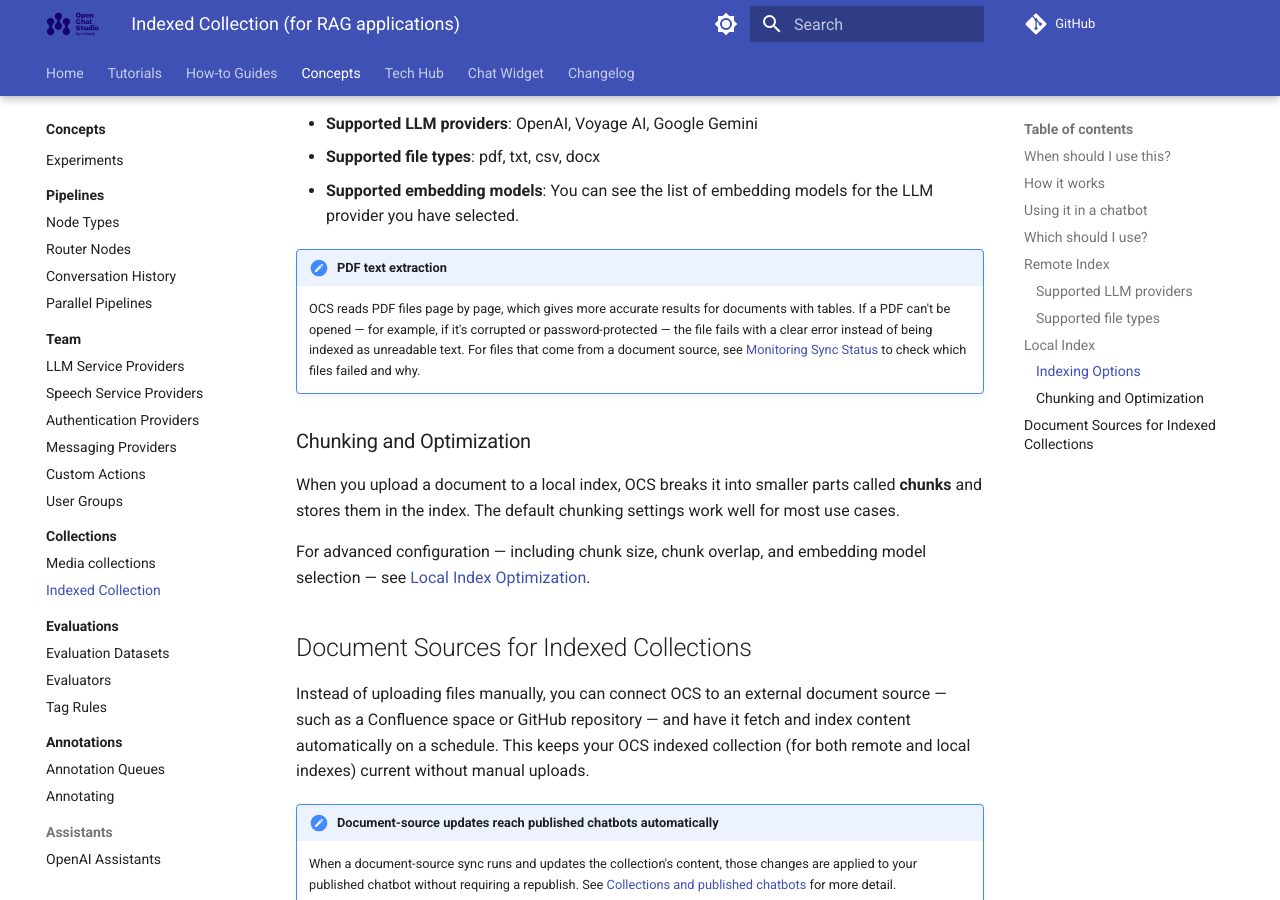
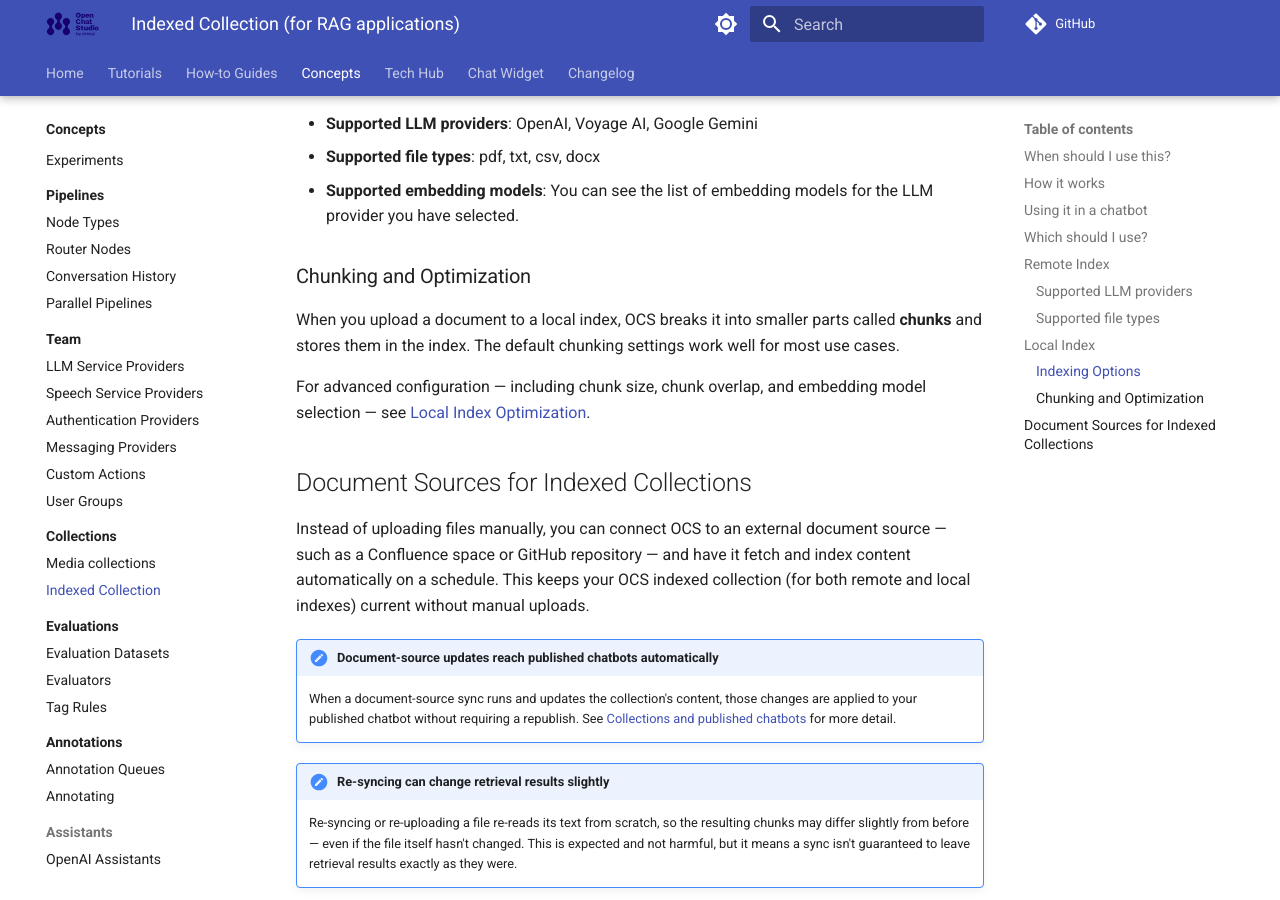
Before and after one commit to dimagi/open-chat-studio-docs, an MkDocs documentation site: the page built from docs/concepts/collections/indexed.md, in a window 1280 px wide and 900 px high, scrolled down 2353 px. Built offline with MkDocs 1.6.1 and Material for MkDocs 9.7.7, drawn with Linux system fonts in a browser that asks for light colours; a script that is not in the unit is left out; comment, search, counter and statistics services are not loaded.

Commit message:
remove PDF text extraction note from indexed collections page
Co-authored-by: Chris Smit <64970009+SmittieC@users.noreply.github.com>

Co-Authored-By: Claude Opus 5 (1M context) <noreply@anthropic.com>

```diff
--- a/docs/concepts/collections/indexed.md
+++ b/docs/concepts/collections/indexed.md
@@ -69,9 +69,6 @@ Local indexes are hosted and managed by OCS. When you create a local index, you
 - **Supported file types**: pdf, txt, csv, docx
 - **Supported embedding models**: You can see the list of embedding models for the LLM provider you have selected.
 
-!!! note "PDF text extraction"
-    OCS reads PDF files page by page, which gives more accurate results for documents with tables. If a PDF can't be opened — for example, if it's corrupted or password-protected — the file fails with a clear error instead of being indexed as unreadable text. For files that come from a document source, see [Monitoring Sync Status](../../how-to/document_sources.md#monitoring-sync-status) to check which files failed and why.
-
 ### Chunking and Optimization
 
 When you upload a document to a local index, OCS breaks it into smaller parts called **chunks** and stores them in the index. The default chunking settings work well for most use cases.
```
